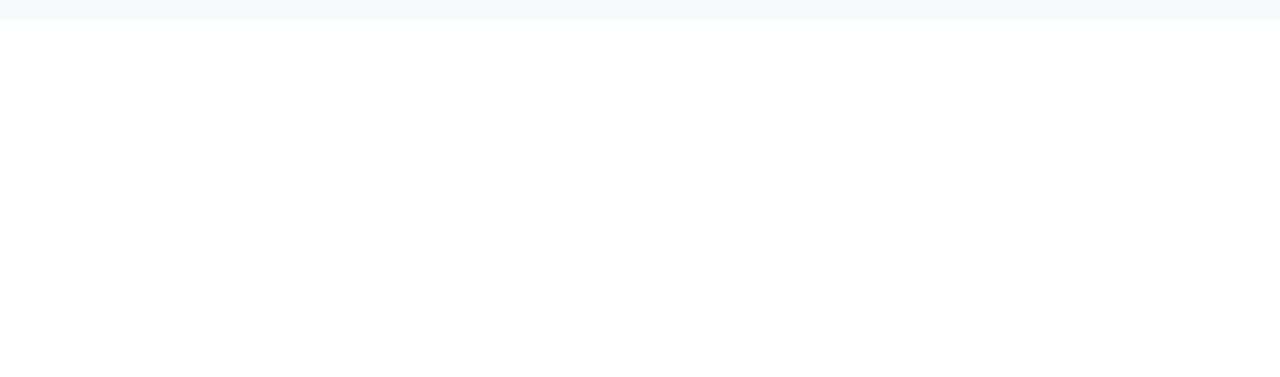
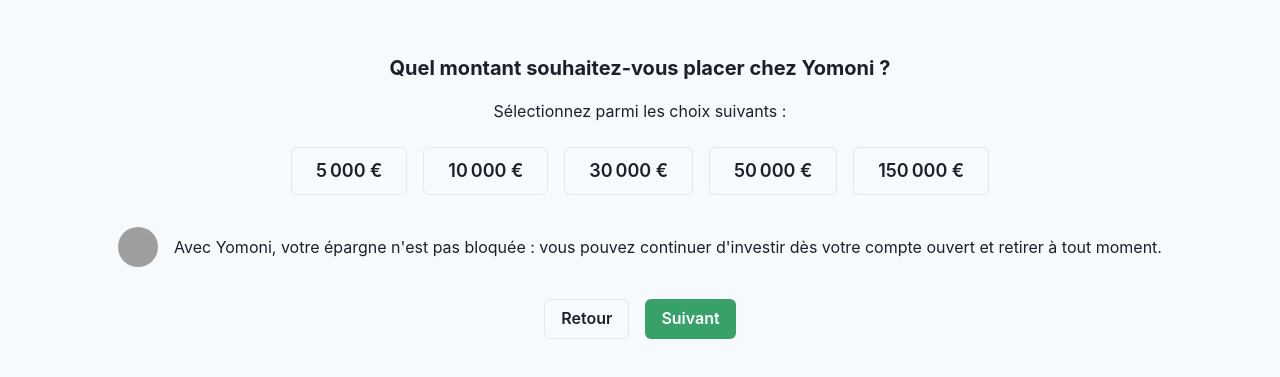
Before and after one commit to spacemen100/agavicform25102024, a React (Create React App) app: page / in a window 1280 px wide. Shown: the part 939-1316 px from the top of the page. Before the commit the page ends 960 px from the top, so only its background shows below. Built offline with nearby package versions, Linux system fonts and the light colour scheme; grey boxes are pictures that could not be loaded.

Commit message:
dfdfdfdfdfdfdfdfdfdfdfdfdfdfgs

```diff
--- a/src/App.tsx
+++ b/src/App.tsx
@@ -4,6 +4,7 @@
 import SubStepCounter from './components/SubStepCounter';
 import Header from './components/Header';
 import Banner from './components/Banner';
+import InvestmentComponent from './pages/InvestmentComponent';
 
 const theme = extendTheme({
   colors: {
@@ -17,14 +18,6 @@
   },
 });
 
-const steps = [
-  { number: 1, label: 'Projet' },
-  { number: 2, label: 'Recommandation' },
-  { number: 3, label: 'Souscription' },
-  { number: 4, label: 'Justificatifs' },
-  { number: 5, label: 'Signature' },
-];
-
 const App: React.FC = () => {
   const currentStep = 1; // Example: the current step is "Projet"
   const currentSubStep = 1; // Example: current sub-step
@@ -35,9 +28,10 @@
       <Header />
       <Banner />
       <Box padding="8" bg="gray.50" minH="100vh">
-        <Stepper currentStep={currentStep} steps={steps} />
+        <Stepper currentStep={currentStep} />
         <SubStepCounter currentSubStep={currentSubStep} totalSubSteps={totalSubSteps} />
       </Box>
+      <InvestmentComponent/>
     </ChakraProvider>
   );
 };
--- a/src/components/Stepper.tsx
+++ b/src/components/Stepper.tsx
@@ -8,10 +8,17 @@
 
 interface StepperProps {
   currentStep: number;
-  steps: Step[];
 }
 
-const Stepper: React.FC<StepperProps> = ({ currentStep, steps }) => {
+const steps: Step[] = [
+  { number: 1, label: 'Projet' },
+  { number: 2, label: 'Recommandation' },
+  { number: 3, label: 'Souscription' },
+  { number: 4, label: 'Justificatifs' },
+  { number: 5, label: 'Signature' },
+];
+
+const Stepper: React.FC<StepperProps> = ({ currentStep }) => {
   return (
     <Box bg="white" borderRadius="md" boxShadow="md" padding="4" width="100%">
       <HStack spacing="4" justify="center">
--- /dev/null
+++ b/src/pages/InvestmentComponent.jsx
@@ -0,0 +1,77 @@
+import React, { useState } from 'react';
+import { ChakraProvider, extendTheme, Box, Text, Button, HStack, Image } from '@chakra-ui/react';
+
+const theme = extendTheme({
+  colors: {
+    navy: '#0A1128',
+    gray: {
+      200: '#e2e8f0',
+      500: '#718096',
+    },
+    white: '#FFFFFF',
+    orange: '#FF8C00',
+  },
+});
+
+const investmentOptions = [5000, 10000, 30000, 50000, 150000];
+
+const InvestmentComponent = () => {
+  const [selectedAmount, setSelectedAmount] = useState(null);
+
+  return (
+    <ChakraProvider theme={theme}>
+      <Box padding="8" bg="gray.50" minH="100vh">
+        <Text fontSize="xl" fontWeight="bold" textAlign="center" mb="4">
+          Quel montant souhaitez-vous placer chez Yomoni ?
+        </Text>
+        <Text fontSize="md" textAlign="center" mb="6">
+          Sélectionnez parmi les choix suivants :
+        </Text>
+        <HStack justifyContent="center" spacing="4" wrap="wrap">
+          {investmentOptions.map((amount) => (
+            <Button
+              key={amount}
+              variant="outline"
+              size="lg"
+              colorScheme={selectedAmount === amount ? 'green' : 'gray'}
+              borderColor={selectedAmount === amount ? 'green.400' : 'gray.200'}
+              onClick={() => setSelectedAmount(amount)}
+            >
+              {amount.toLocaleString('fr-FR')} €
+            </Button>
+          ))}
+        </HStack>
+        {selectedAmount !== null && (
+          <Box textAlign="center" mt="4">
+            <Text fontSize="2xl" color="green.500">
+              {selectedAmount.toLocaleString('fr-FR')} €
+            </Text>
+          </Box>
+        )}
+        <Box textAlign="center" mt="8">
+          <HStack justifyContent="center" spacing="4">
+            <Image
+              borderRadius="full"
+              boxSize="40px"
+              src="https://bit.ly/dan-abramov"
+              alt="Dan Abramov"
+            />
+            <Text>
+              Avec Yomoni, votre épargne n'est pas bloquée : vous pouvez continuer d'investir dès votre compte ouvert et retirer à tout moment.
+            </Text>
+          </HStack>
+        </Box>
+        <HStack justifyContent="center" mt="8" spacing="4">
+          <Button colorScheme="gray" variant="outline">
+            Retour
+          </Button>
+          <Button colorScheme="green">
+            Suivant
+          </Button>
+        </HStack>
+      </Box>
+    </ChakraProvider>
+  );
+};
+
+export default InvestmentComponent;
```
